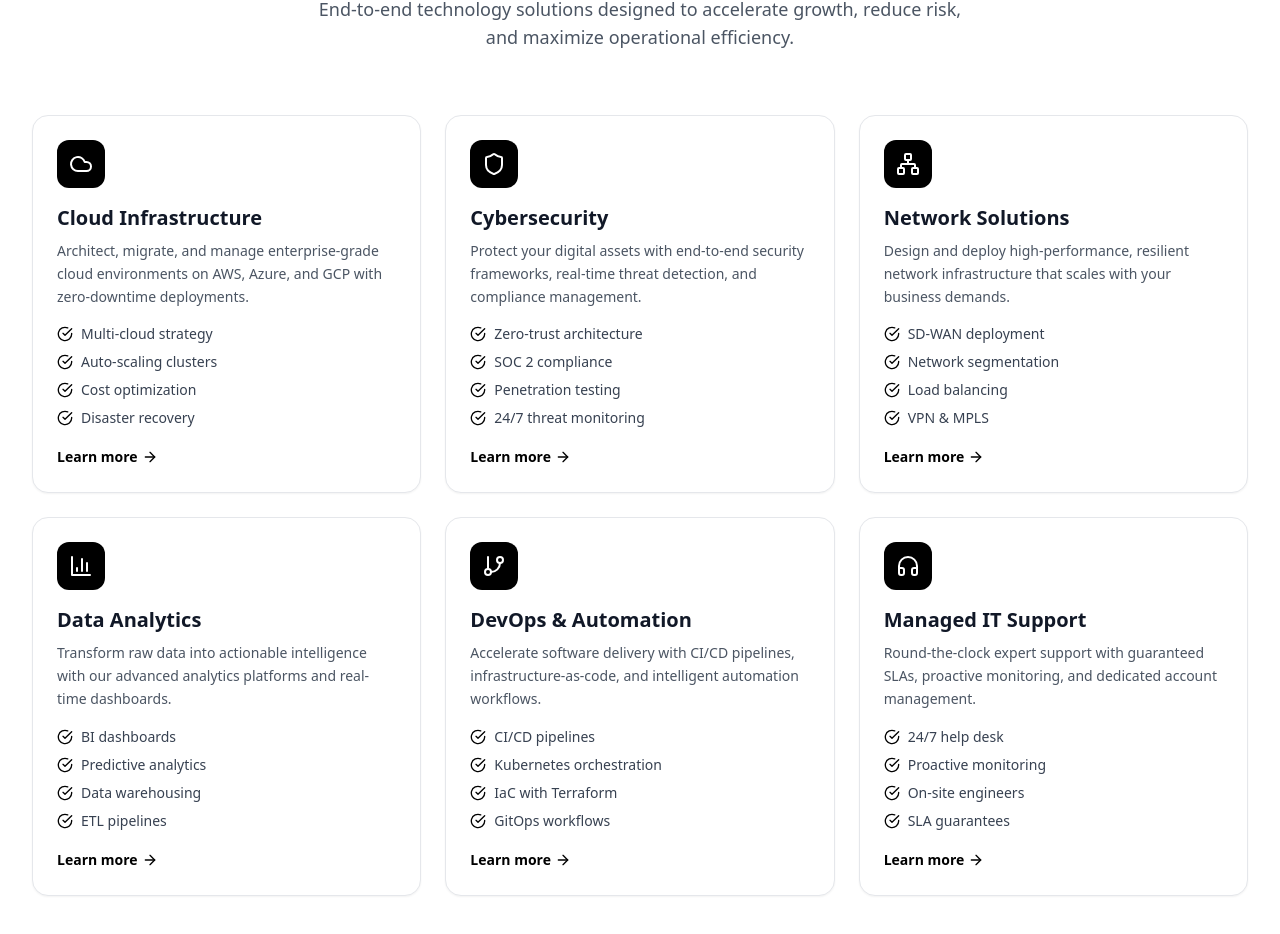
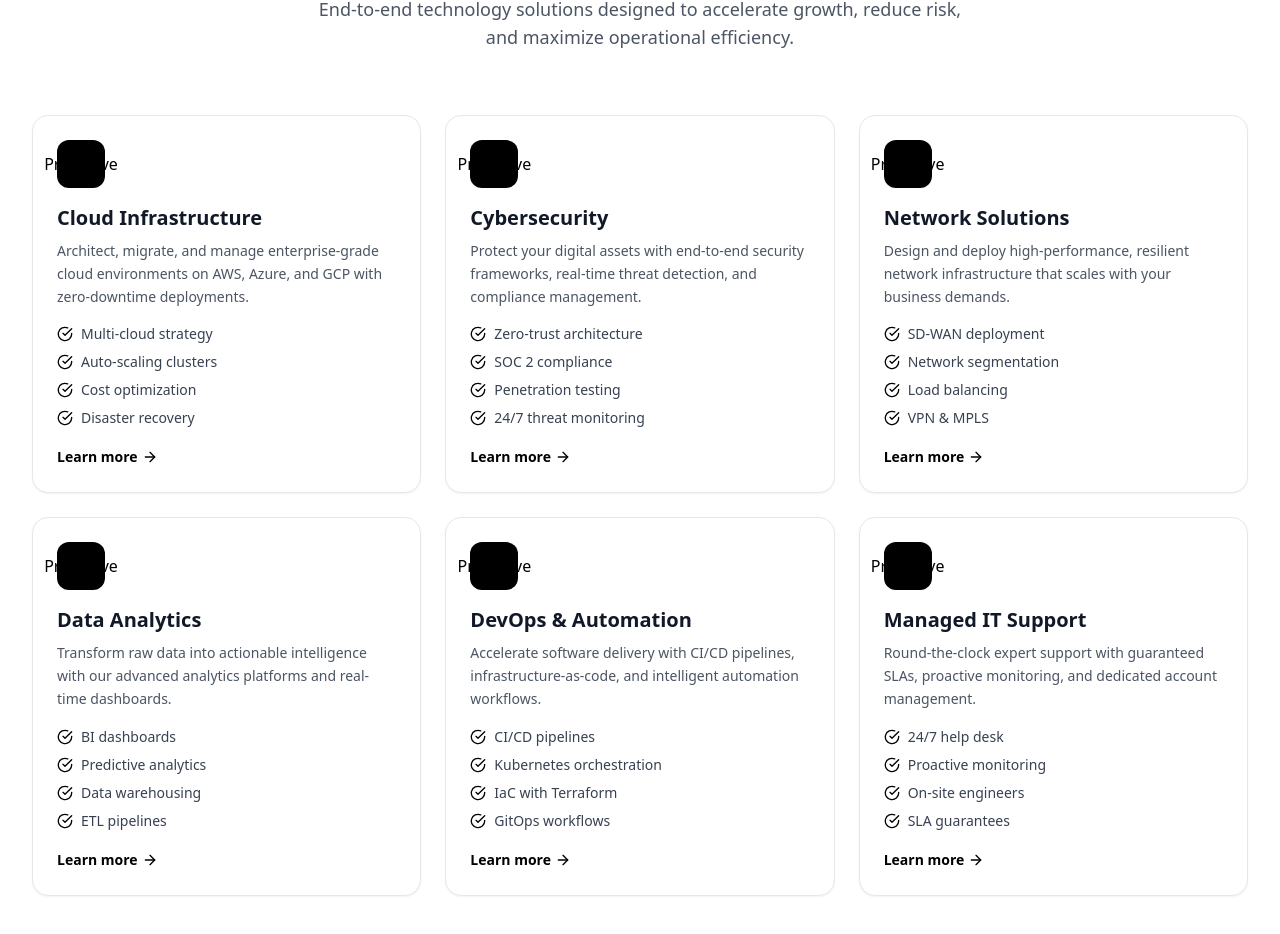
Before and after one commit to ranaasad01/atomic-create-a-it-services-company-website-519784a1, a Next.js app: page / in a window 1280 px wide. Shown: the part 999-1933 px from the top of the page. Built offline with nearby package versions, Linux system fonts and the light colour scheme.

Commit message:
fix(page): remove misplaced text in service icon container
The text "Predictive" was incorrectly placed inside the icon div element. This commit removes it to restore the correct DOM structure where the icon is the only child of the container.

```diff
--- a/app/page.tsx
+++ b/app/page.tsx
@@ -450,8 +450,7 @@ export default function HomePage() {
                 className="group bg-white border border-gray-200 rounded-2xl p-6 hover:border-black hover:shadow-md shadow-sm transition-all duration-300"
               >
                 <div className="w-12 h-12 rounded-xl bg-black flex items-center justify-center mb-4">
-                  <service.icon className="w-6 h-6 text-white" />
-                </div>
+                  <service.icon className="w-6 h-6 text-white" />Predictive</div>
                 <h3 className="text-xl font-bold text-gray-900 mb-2">{service.title}</h3>
                 <p className="text-gray-600 text-sm mb-4 leading-relaxed">{service.description}</p>
                 <ul className="space-y-2 mb-4">
```
Also changed, not shown: 1 other file (tests, documents, lock files or other folders).
